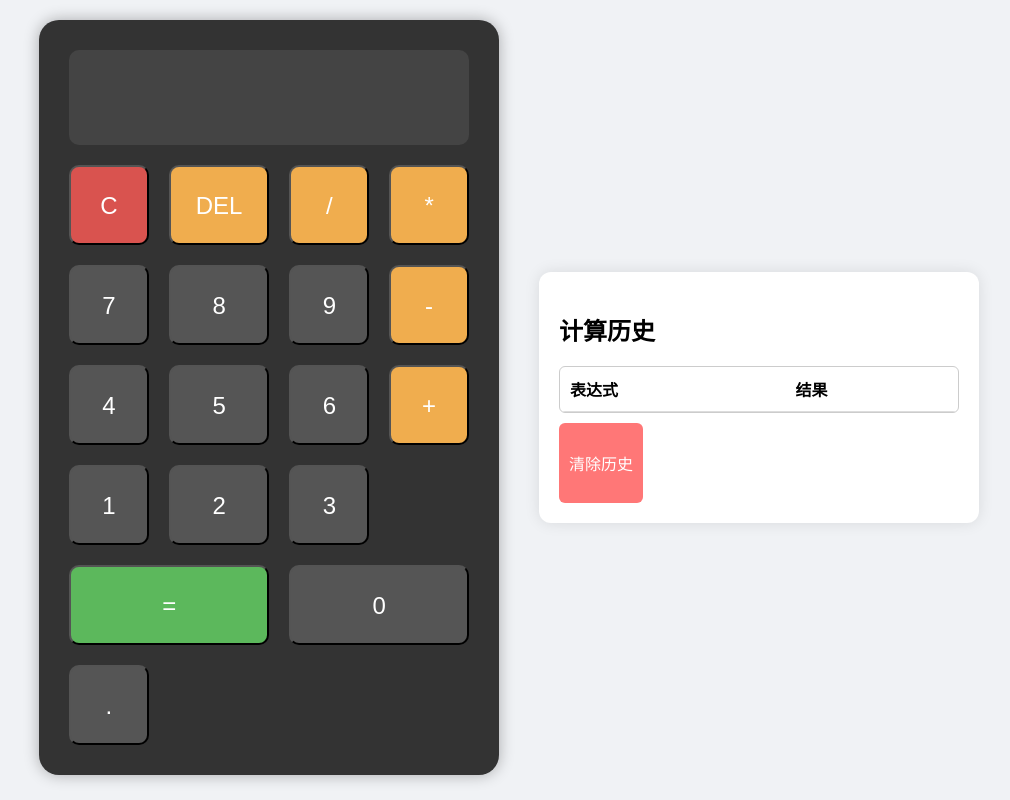
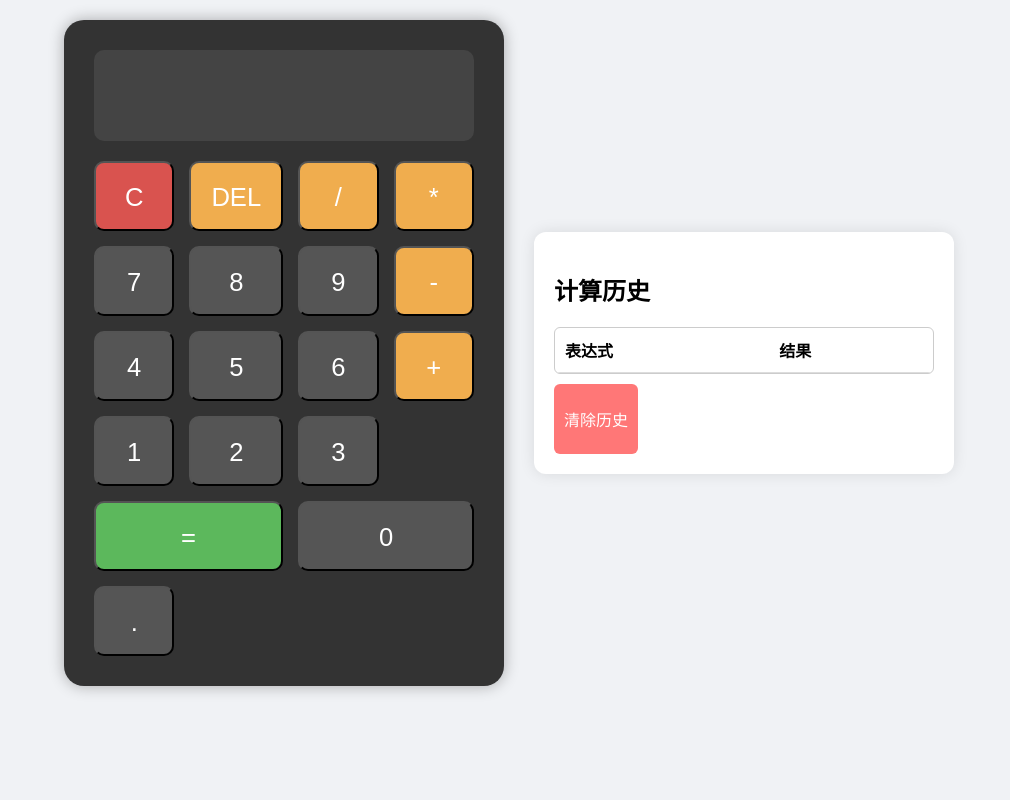
Before and after one commit to Yong62-tech/cul, a plain HTML site: page index.html in a window 1280 px wide. Shown: the whole page, without its empty margins (131-1141 px from the left). Drawn offline with Linux system fonts and the light colour scheme.

Commit message:
Update style.css

```diff
--- a/style.css
+++ b/style.css
@@ -9,51 +9,51 @@ body {
     display: flex;
     flex-direction: row;
     justify-content: center;
-    align-items: center; /* 保证垂直居中 */
+    align-items: center; /* 垂直居中 */
     padding: 20px;
-    gap: 40px;
+    gap: 30px; /* 调整容器间距 */
 }
 
 .calculator {
-    background-color: #333; /* 深色背景 */
+    background-color: #333; /* 计算器背景色 */
     padding: 30px;
-    border-radius: 20px; /* 更圆角 */
+    border-radius: 20px; /* 圆角 */
     box-shadow: 0 0 15px rgba(0, 0, 0, 0.3);
-    width: 400px; /* 计算器更宽 */
+    width: 380px; /* 计算器宽度更合适 */
 }
 
 #display {
     width: 100%;
     padding: 20px 10px;
-    font-size: 3em; /* 更大的字体 */
+    font-size: 2.8em; /* 显示区域字体大一些 */
     text-align: right;
     border: none;
     background-color: #444; /* 背景色 */
     color: #fff;
     border-radius: 10px;
-    margin-bottom: 20px; /* 更大的底部间距 */
+    margin-bottom: 20px; /* 增加底部间距 */
     box-sizing: border-box;
 }
 
 .buttons {
     display: grid;
     grid-template-columns: repeat(4, 1fr); /* 四列布局 */
-    gap: 20px; /* 更大的间距 */
-    width: 100%; /* 按钮区域占满宽度 */
+    gap: 15px; /* 按钮间距 */
+    width: 100%;
 }
 
 button {
-    padding: 25px;
-    font-size: 1.5em; /* 中等字体 */
+    padding: 20px;
+    font-size: 1.6em; /* 按钮字体大小 */
     border-radius: 10px;
-    background-color: #555; /* 默认按钮颜色 */
+    background-color: #555; /* 默认按钮背景 */
     color: white;
     transition: background-color 0.2s ease;
-    height: 80px; /* 按钮高度 */
+    height: 70px; /* 按钮高度 */
 }
 
 button.operator {
-    background-color: #f0ad4e; /* 操作符按钮颜色 */
+    background-color: #f0ad4e; /* 操作符按钮的颜色 */
 }
 
 button.equals {
@@ -62,7 +62,7 @@ button.equals {
 }
 
 button.clear {
-    background-color: #d9534f; /* 清除按钮颜色 */
+    background-color: #d9534f; /* 清除按钮的颜色 */
 }
 
 button.zero {
@@ -70,7 +70,7 @@ button.zero {
 }
 
 .history-section {
-    width: 400px;
+    width: 380px;
     background-color: #fff;
     padding: 20px;
     border-radius: 12px;
```
